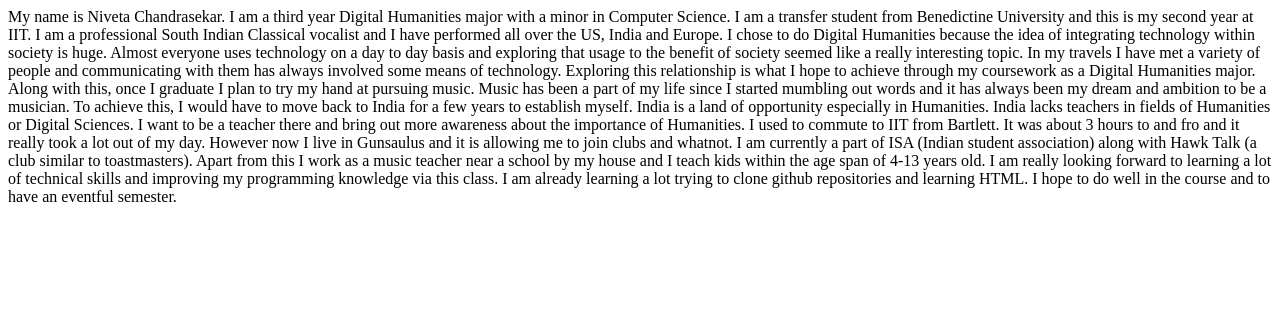
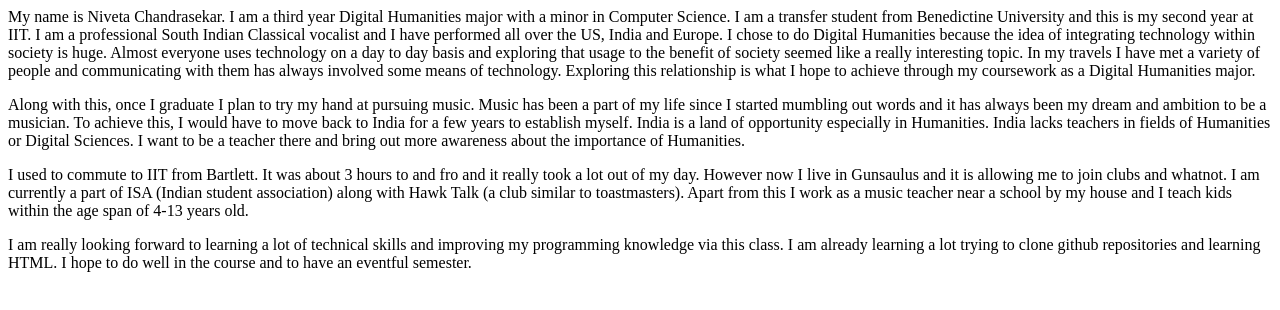
Before and after one commit to nivetac/sbwd, a plain HTML site: page index.html in a window 1280 px wide. Drawn offline with Linux system fonts and the light colour scheme.

Commit message:
formatting

```diff
--- a/index.html
+++ b/index.html
@@ -4,10 +4,10 @@
 </head>
 
 <body>
-<p>My name is Niveta Chandrasekar. I am a third year Digital Humanities major with a minor in Computer Science. I am a transfer student from Benedictine University and this is my second year at IIT. I am a professional South Indian Classical vocalist and I have performed all over the US, India and Europe. I chose to do Digital Humanities because the idea of integrating technology within society is huge. Almost everyone uses technology on a day to day basis and exploring that usage to the benefit of society seemed like a really interesting topic. In my travels I have met a variety of people and communicating with them has always involved some means of technology. Exploring this relationship is what I hope to achieve through my coursework as a Digital Humanities major.
-	Along with this, once I graduate I plan to try my hand at pursuing music. Music has been a part of my life since I started mumbling out words and it has always been my dream and ambition to be a musician. To achieve this, I would have to move back to India for a few years to establish myself. India is a land of opportunity especially in Humanities. India lacks teachers in fields of Humanities or Digital Sciences. I want to be a teacher there and bring out more awareness about the importance of Humanities.
-	I used to commute to IIT from Bartlett. It was about 3 hours to and fro and it really took a lot out of my day. However now I live in Gunsaulus and it is allowing me to join clubs and whatnot. I am currently a part of ISA (Indian student association) along with Hawk Talk (a club similar to toastmasters). Apart from this I work as a music teacher near a school by my house and I teach kids within the age span of 4-13 years old.
-	I am really looking forward to learning a lot of technical skills and improving my programming knowledge via this class. I am already learning a lot trying to clone github repositories and learning HTML. I hope to do well in the course and to have an eventful semester.
+<p>My name is Niveta Chandrasekar. I am a third year Digital Humanities major with a minor in Computer Science. I am a transfer student from Benedictine University and this is my second year at IIT. I am a professional South Indian Classical vocalist and I have performed all over the US, India and Europe. I chose to do Digital Humanities because the idea of integrating technology within society is huge. Almost everyone uses technology on a day to day basis and exploring that usage to the benefit of society seemed like a really interesting topic. In my travels I have met a variety of people and communicating with them has always involved some means of technology. Exploring this relationship is what I hope to achieve through my coursework as a Digital Humanities major. </p>
+<p> Along with this, once I graduate I plan to try my hand at pursuing music. Music has been a part of my life since I started mumbling out words and it has always been my dream and ambition to be a musician. To achieve this, I would have to move back to India for a few years to establish myself. India is a land of opportunity especially in Humanities. India lacks teachers in fields of Humanities or Digital Sciences. I want to be a teacher there and bring out more awareness about the importance of Humanities. </p>
+<p>	I used to commute to IIT from Bartlett. It was about 3 hours to and fro and it really took a lot out of my day. However now I live in Gunsaulus and it is allowing me to join clubs and whatnot. I am currently a part of ISA (Indian student association) along with Hawk Talk (a club similar to toastmasters). Apart from this I work as a music teacher near a school by my house and I teach kids within the age span of 4-13 years old. </p>
+<p>	I am really looking forward to learning a lot of technical skills and improving my programming knowledge via this class. I am already learning a lot trying to clone github repositories and learning HTML. I hope to do well in the course and to have an eventful semester.
 </p>
 </body>
 </html>
```
